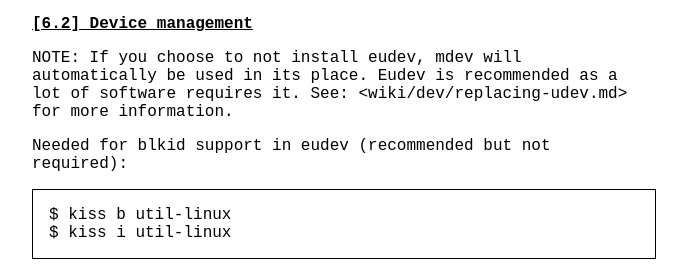
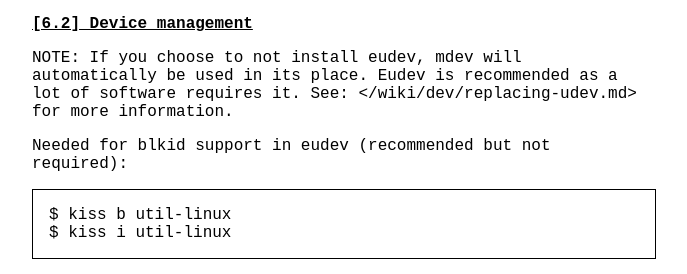
Before and after one commit to mcpcpc/k1ss, a Jekyll site: the page built from install.md, in a window 1280 px wide and 900 px high, scrolled down 5980 px. Shown: the part 211-485 px from the top of the window, without its empty margins (296-983 px from the left). Built offline with Jekyll 4.4.1, drawn with Linux system fonts in a browser that asks for light colours; our own code applies the rules of GitHub Pages for plain Markdown files.

```diff
--- a/install.md
+++ b/install.md
@@ -310,7 +310,7 @@ XFS:
 
 NOTE: If you choose to not install eudev, mdev will automatically be used in its
 place. Eudev is recommended as a lot of software requires it. See:
-<wiki/dev/replacing-udev.md> for more information.
+</wiki/dev/replacing-udev.md> for more information.
 
 Needed for blkid support in eudev (recommended but not required):
 
```
